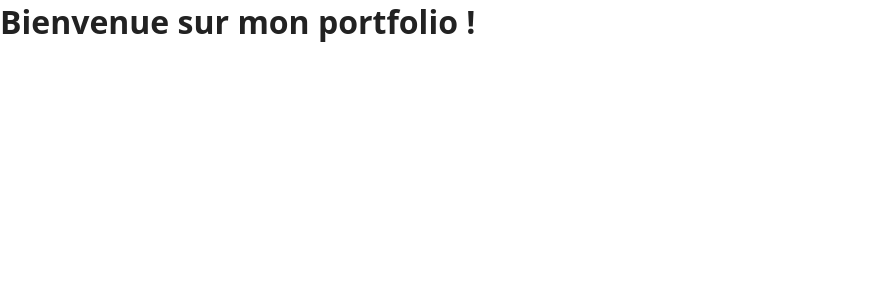
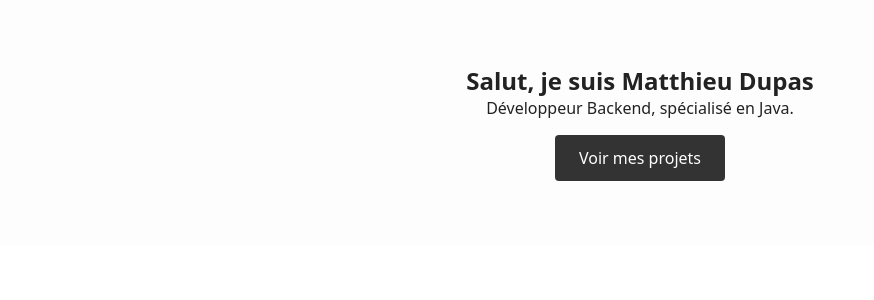
Before and after one commit to matthieudupas/portfolio, a React (Vite) app: page / in a window 1280 px wide. Shown: the top 300 px of the page, without its empty margins (0-874 px from the left). Built offline with nearby package versions, Linux system fonts and the light colour scheme.

Commit message:
feat: addHero section

```diff
--- a/src/App.tsx
+++ b/src/App.tsx
@@ -1,8 +1,10 @@
+import Hero from "./sections/hero/Hero.tsx";
+
 function App() {
 
   return (
     <>
-        <h1>Bienvenue sur mon portfolio !</h1>
+        <Hero/>
     </>
   )
 }
--- /dev/null
+++ b/src/sections/hero/Hero.module.css
@@ -0,0 +1,15 @@
+.hero {
+    padding: 4rem 2rem;
+    text-align: center;
+    background-color: #fdfdfd;
+}
+
+.cta {
+    display: inline-block;
+    margin-top: 1rem;
+    padding: 0.75rem 1.5rem;
+    background-color: #333;
+    color: white;
+    border-radius: 4px;
+    text-decoration: none;
+}
--- /dev/null
+++ b/src/sections/hero/Hero.tsx
@@ -0,0 +1,11 @@
+import styles from './Hero.module.css';
+
+export default function Hero() {
+    return (
+        <section className={styles.hero}>
+            <h1>Salut, je suis Matthieu Dupas</h1>
+            <p>Développeur Backend, spécialisé en Java.</p>
+            <a href="#projects" className={styles.cta}>Voir mes projets</a>
+        </section>
+    );
+}
```
